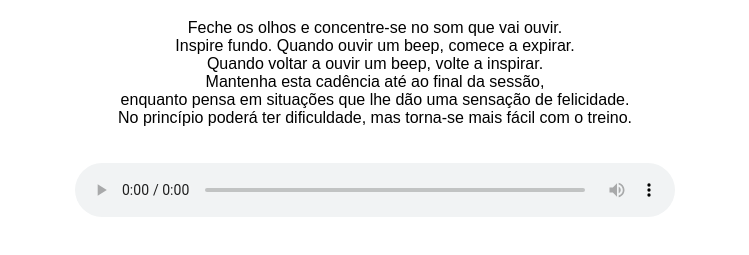
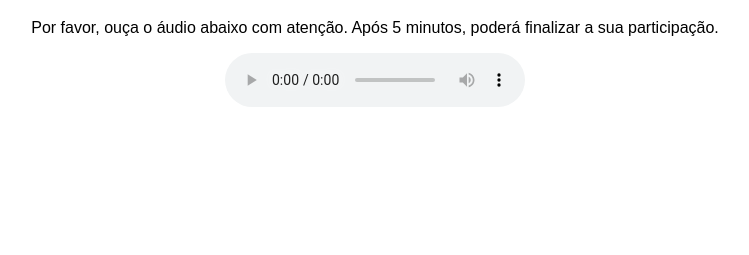
Before and after one commit to PsicoCardio/psicocardio-intervencao, a plain HTML site: page index.html in a window 1280 px wide. Shown: the part 119-374 px from the top of the page, without its empty margins (265-1014 px from the left). Drawn offline with Linux system fonts and the light colour scheme.

Commit message:
Update index.html

```diff
--- a/index.html
+++ b/index.html
@@ -9,13 +9,6 @@
       text-align: center;
       padding: 50px;
     }
-
-    audio {
-      margin-top: 20px;
-      width: 100%;
-      max-width: 600px;
-    }
-
     #finalizar {
       display: none;
       margin-top: 40px;
@@ -24,32 +17,24 @@
     }
   </style>
   <script>
-    window.onload = function() {
-      setTimeout(function() {
+    window.onload = function () {
+      setTimeout(function () {
         document.getElementById('finalizar').style.display = 'inline-block';
-      }, 300000); // 5 minutos = 300000 ms
-    }
+      }, 300000); // 5 minutos = 300.000 milissegundos
+    };
   </script>
 </head>
 <body>
   <h1>Intervenção Psicocárdio</h1>
+  <p>Por favor, ouça o áudio abaixo com atenção. Após 5 minutos, poderá finalizar a sua participação.</p>
 
-  <p>
-    Feche os olhos e concentre-se no som que vai ouvir.<br>
-    Inspire fundo. Quando ouvir um beep, comece a expirar.<br>
-    Quando voltar a ouvir um beep, volte a inspirar.<br>
-    Mantenha esta cadência até ao final da sessão,<br>
-    enquanto pensa em situações que lhe dão uma sensação de felicidade.<br>
-    No princípio poderá ter dificuldade, mas torna-se mais fácil com o treino.
-  </p>
-
-  <!-- Áudio diretamente na página -->
   <audio controls>
     <source src="A.mp3" type="audio/mpeg">
     O seu navegador não suporta o elemento de áudio.
   </audio>
 
-  <!-- Botão "Finalizar Sessão" que só aparece após 5 minutos -->
+  <br>
+
   <button id="finalizar" onclick="window.location.href='https://forms.cloud.microsoft/Pages/ResponsePage.aspx?id=SHBYtXCgrUO2VCCjHpstmUUk_20om_1Phm-rNC8fTENUQjJLN0hOWTdZQVVCRVBFMFNFN0FVQlVYOC4u';">
     Finalizar Sessão
   </button>
```
